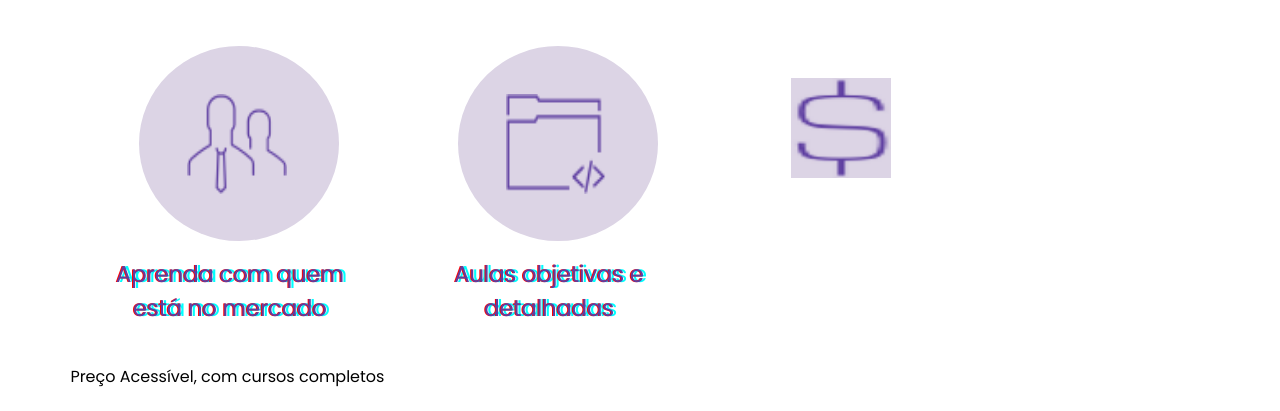
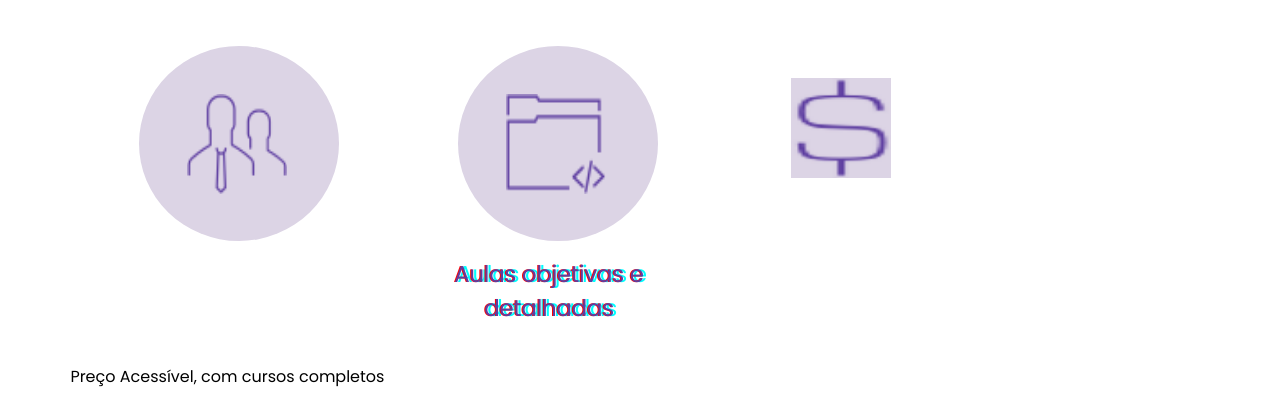
Before and after one commit to LuisPedro53/First-Site, a plain HTML site: page index.html in a window 1280 px wide. Shown: the part 768-1179 px from the top of the page. Drawn offline with Linux system fonts and the light colour scheme.

Commit message:
Teste4 (#3)
* feature: add index.html

* feature: add index.html

* feature: add index.html

```diff
--- a/index.html
+++ b/index.html
@@ -60,7 +60,7 @@
                                 <img src="img/icon_user.png" width="100px" height="100px" >
                             </div>
                         </div>
-                        <p>Aprenda com quem está no mercado</p>
+                        <!-- <p>Aprenda com quem está no mercado</p> -->
                     </div>
                     <div class="parte-fora">
                         <div class="img1">
```
